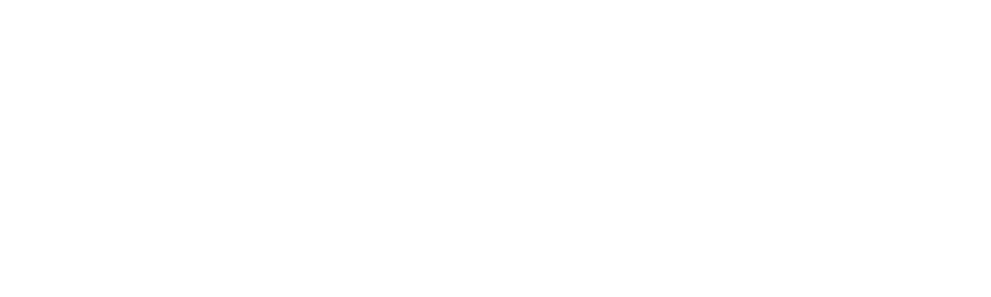
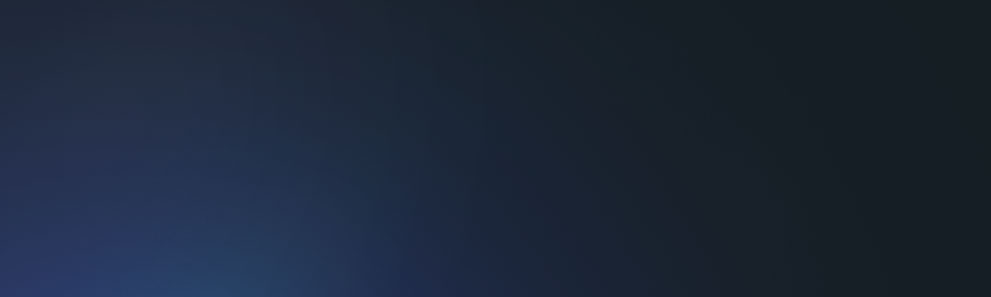
Before and after one commit to gavinbrown025/BrownG_ChatApp, a website: page index.html in a window 1280 px wide. Shown: the top 297 px of the page, without its empty margins (0-991 px from the left). Drawn offline with nearby package versions, Linux system fonts and the light colour scheme.

Commit message:
background

```diff
--- a/assets/sass/modules/_main.scss
+++ b/assets/sass/modules/_main.scss
@@ -7,8 +7,9 @@ body {
     flex-direction: column;
     align-items: center;
     justify-content: center;
+    background: url(../images/background.jpg) no-repeat;
+}
 
-}
 main {
     width: 100%;
     display: flex;
```
Also changed, not shown: public/css/app.css, public/images/background.jpg (added), 1 other file.
